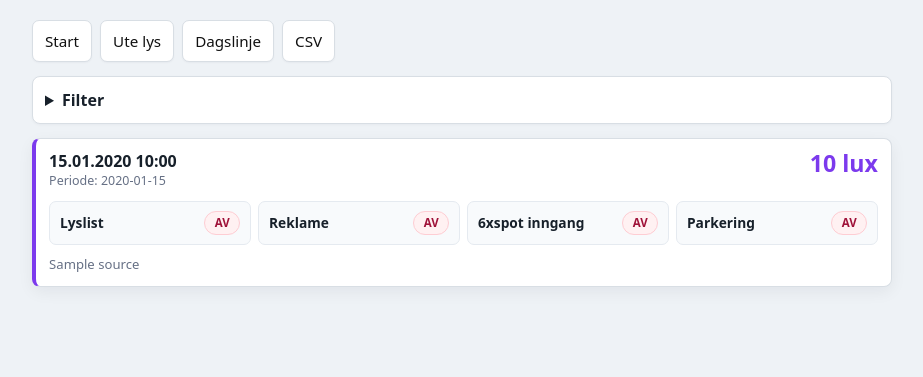
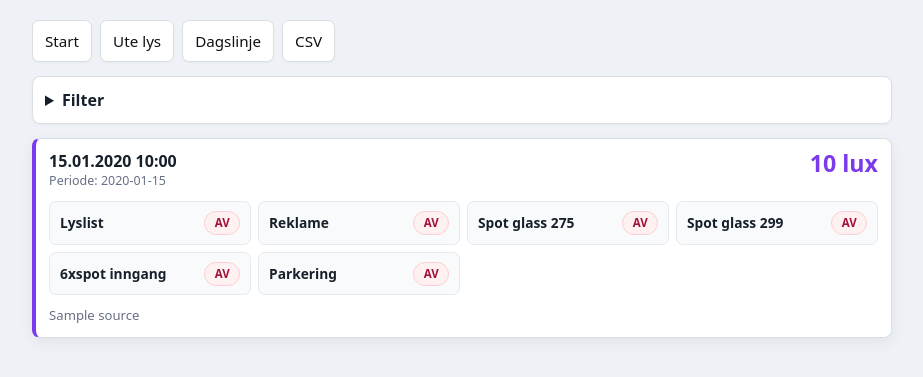
Before and after one commit to lewinordby/fibaro10, a FastAPI app: template templates/light_samples.html in a window 1280 px wide. Shown: the part 79-456 px from the top of the page, without its empty margins (178-1101 px from the left). Run offline with FastAPI, Linux system fonts and the light colour scheme; the template is opened without the code that fills it: most values are stand-ins (such as "Sample title", 1, 10 or a date in 2020); parts of the project's set-up code (start-up, migrations or seed data) failed here and were passed over.

Commit message:
Vis glassveggspotter i lysoversikt

```diff
--- a/main.py
+++ b/main.py
@@ -240,6 +240,8 @@ VENT_SAMPLE_COLUMNS = [
 LIGHT_TIMELINE_DEVICES = [
     {"id": 425, "name": "Lyslist dekor"},
     {"id": 427, "name": "Reklameplakater"},
+    {"id": 275, "name": "Spot foran glassvegg"},
+    {"id": 299, "name": "Spot foran massasje"},
     {"id": 424, "name": "6xspot over inngang"},
     {"id": 440, "name": "Parkeringslys/gatelys"},
 ]
--- a/templates/light_samples.html
+++ b/templates/light_samples.html
@@ -73,9 +73,12 @@
                 </div>
                 <div class="lux">{% if row.lux is not none %}{{ "%.0f"|format(row.lux) }}{% else %}-{% endif %} lux</div>
             </div>
+            {% set extra = row.extra or {} %}
             <div class="grid">
                 <div class="light"><span class="light-name">Lyslist</span><span class="badge {% if row.light_lyslist %}on{% else %}off{% endif %}">{% if row.light_lyslist %}PÅ{% else %}AV{% endif %}</span></div>
                 <div class="light"><span class="light-name">Reklame</span><span class="badge {% if row.light_reklame %}on{% else %}off{% endif %}">{% if row.light_reklame %}PÅ{% else %}AV{% endif %}</span></div>
+                <div class="light"><span class="light-name">Spot glass 275</span><span class="badge {% if extra.light_spot_glass_275 %}on{% else %}off{% endif %}">{% if extra.light_spot_glass_275 %}PÅ{% else %}AV{% endif %}</span></div>
+                <div class="light"><span class="light-name">Spot glass 299</span><span class="badge {% if extra.light_spot_glass_299 %}on{% else %}off{% endif %}">{% if extra.light_spot_glass_299 %}PÅ{% else %}AV{% endif %}</span></div>
                 <div class="light"><span class="light-name">6xspot inngang</span><span class="badge {% if row.light_spot_inngang %}on{% else %}off{% endif %}">{% if row.light_spot_inngang %}PÅ{% else %}AV{% endif %}</span></div>
                 <div class="light"><span class="light-name">Parkering</span><span class="badge {% if row.light_parkering %}on{% else %}off{% endif %}">{% if row.light_parkering %}PÅ{% else %}AV{% endif %}</span></div>
             </div>
```
